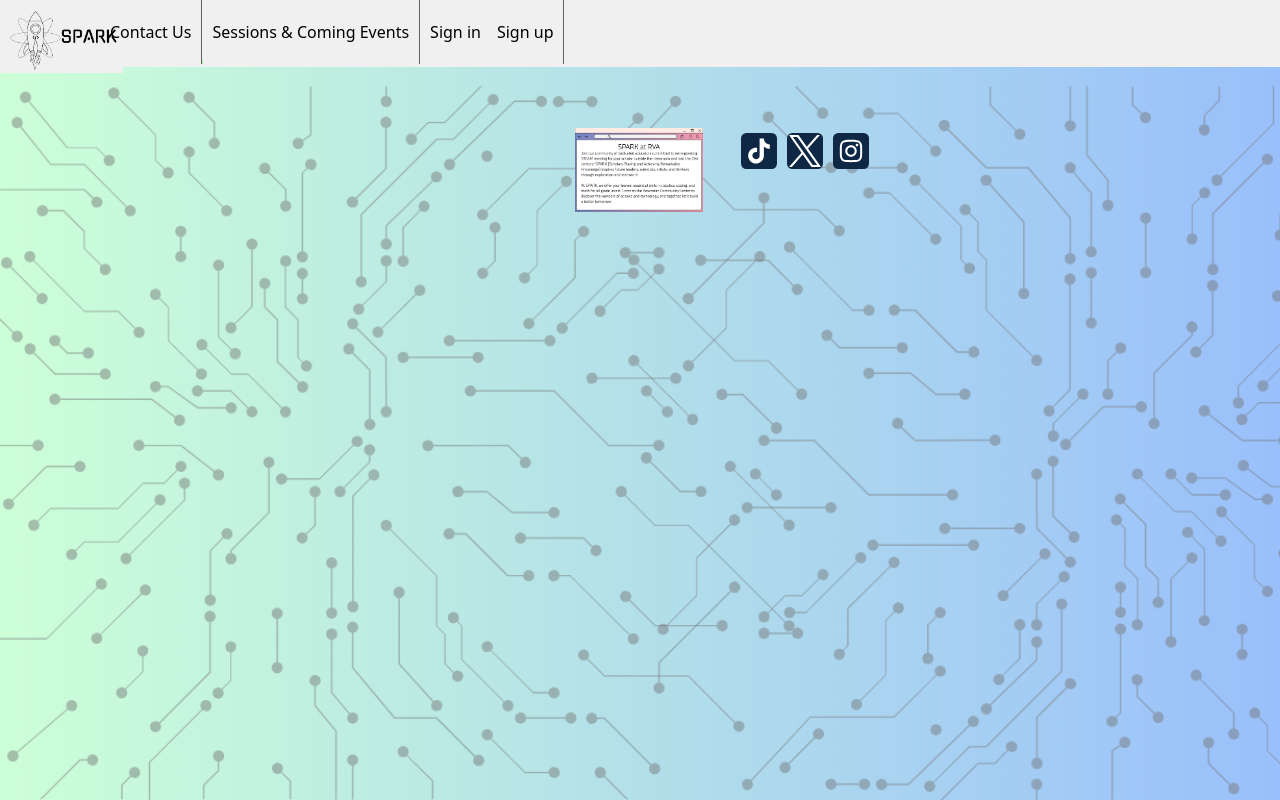
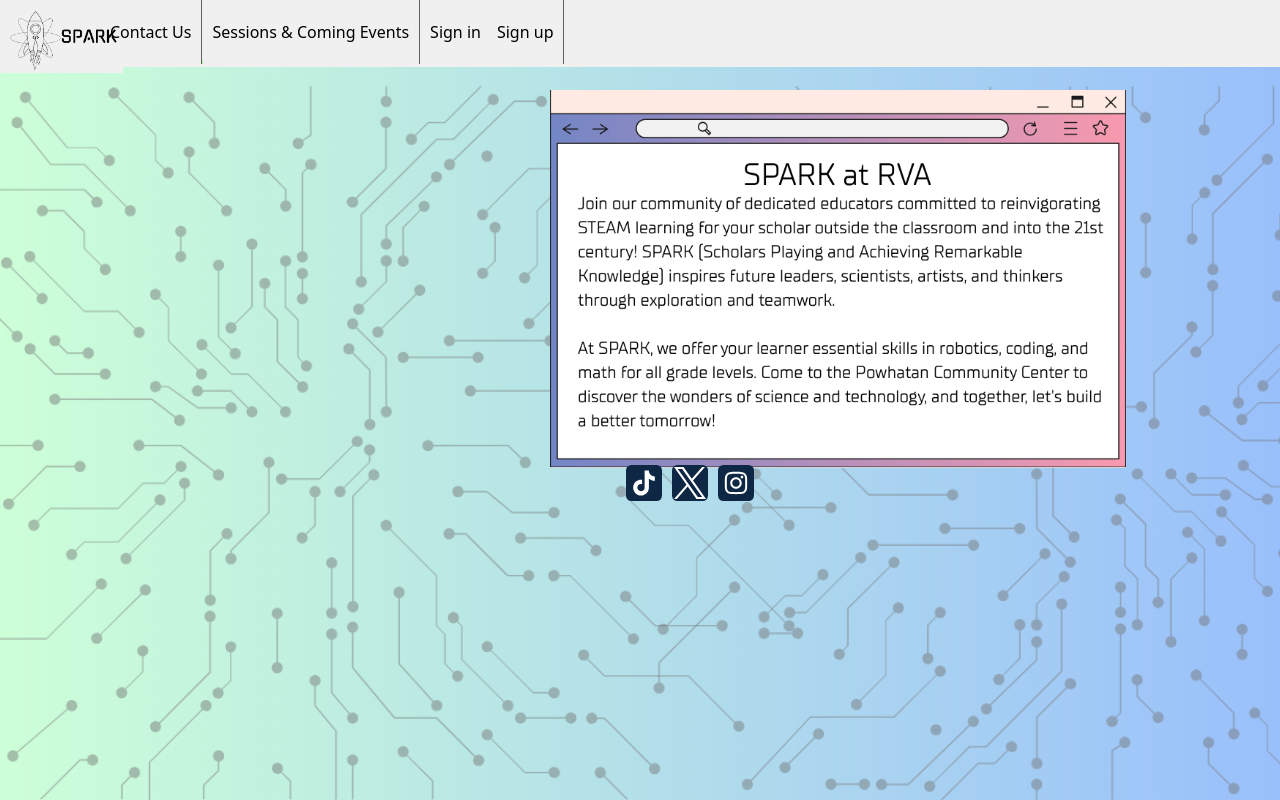
Before and after one commit to ConquistadoraJosie/spark-website, a Next.js app: page / in a window 1280 px wide. Built offline with nearby package versions, Linux system fonts and the light colour scheme; no server answers.

Commit message:
time commit

```diff
--- a/package.json
+++ b/package.json
@@ -12,7 +12,8 @@
     "@clerk/nextjs": "^6.20.2",
     "next": "15.3.3",
     "react": "^19.0.0",
-    "react-dom": "^19.0.0"
+    "react-dom": "^19.0.0",
+    "react-iframe": "^1.8.5"
   },
   "devDependencies": {
     "@eslint/eslintrc": "^3",
--- a/src/app/page.tsx
+++ b/src/app/page.tsx
@@ -1,17 +1,15 @@
 import '@/app/styles/globals.css';
 import '@/app/layout';
 import React from 'react';
+import missionpage from '@/app/Images/missionpage.png';
 import Image from 'next/image';
-import missionpage from '@/app/Images/missionpage.png'
-
-
 function MyApp() {
   return (
-    <div className="container z-index-9999">
-      <div style={{ transform: 'translate(430px,150px)' }}>
-        <Image src={missionpage} alt="Mission Page" width={500} height={500} />
+    <>
+      <div className="body" >
+        <Image src={missionpage} alt="Mission Page" width={1000} height={500} style={{ width: '45%', height: 'auto', left: '550px', top: '90px ' }} />
       </div>
-      <div style={{ display: 'flex', flexWrap: 'wrap', alignItems: 'center', justifyContent: 'center', transform: "translate(15px, 160px)" }}>
+      <div className="container" style={{ display: 'flex', flexWrap: 'wrap', alignItems: 'center', justifyContent: 'center' }}>
         <a
           href="https://www.tiktok.com/@spark.rva?is_from_webapp=1&sender_device=pc"
           target="_blank"
@@ -75,9 +73,8 @@ function MyApp() {
           </svg>
         </a>
       </div>
-
-    </div>
+    </>
   );
 }
 
-export default MyApp
+export default MyApp;
--- a/src/app/styles/globals.css
+++ b/src/app/styles/globals.css
@@ -28,6 +28,7 @@ img {
   left: -5px;
   position: fixed !important;
 }
+
 
 
 /* Style the navigation bar */
@@ -101,13 +102,24 @@ li a:hover::after {
 }
 
 .container {
-  position: absolute;
-  top: -32px;
+  position: sticky;
+  top: 460px;
   width: 100%;
-  left: 150px;
+  left: 50px;
   padding: auto;
   position: fixed !important;
   bottom: fit-content;
   /* overflow: scroll; */
 
 }
+
+.body {
+  position: relative;
+  width: 100%;
+  height: auto;
+  padding: 20px;
+}
+
+.float {
+  right: 60px;
+}
```
Also changed, not shown: src/app/layout.tsx (+6 -4 lines), 1 other file (tests, documents, lock files or other folders).
